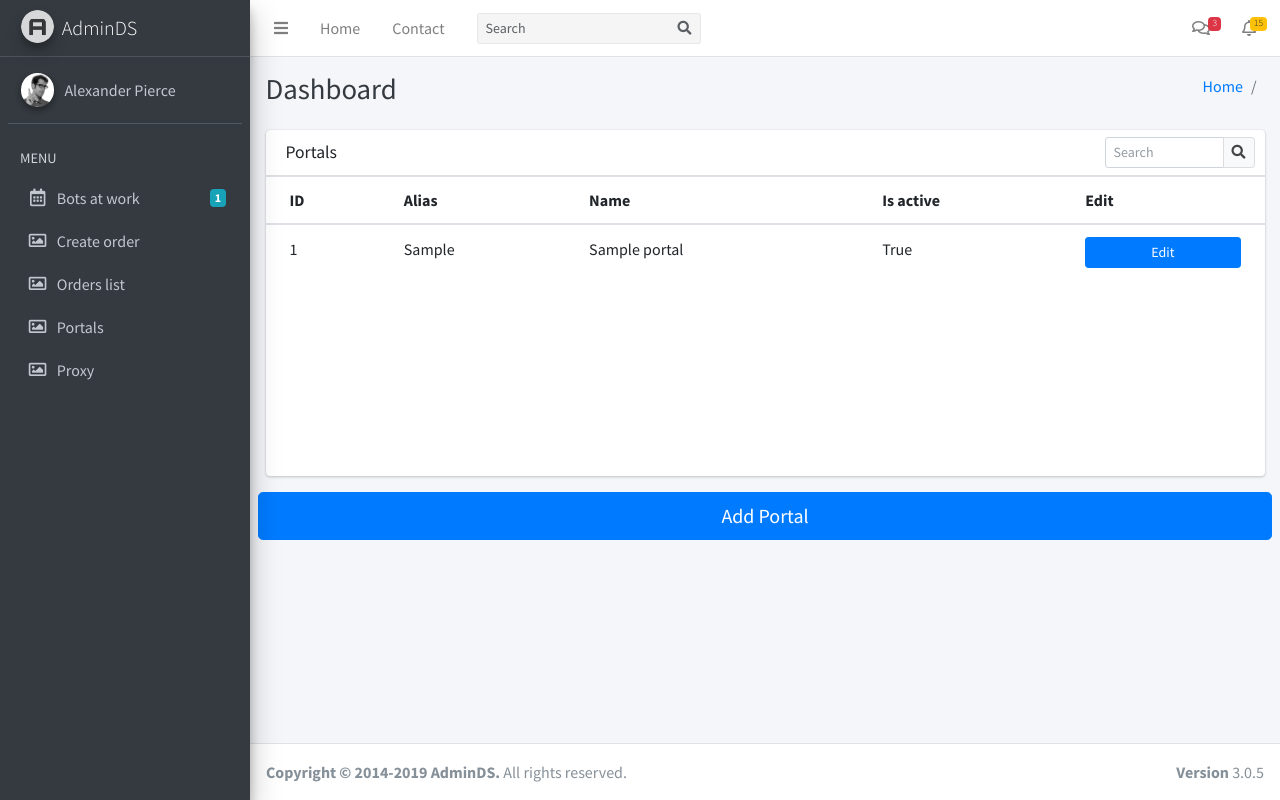
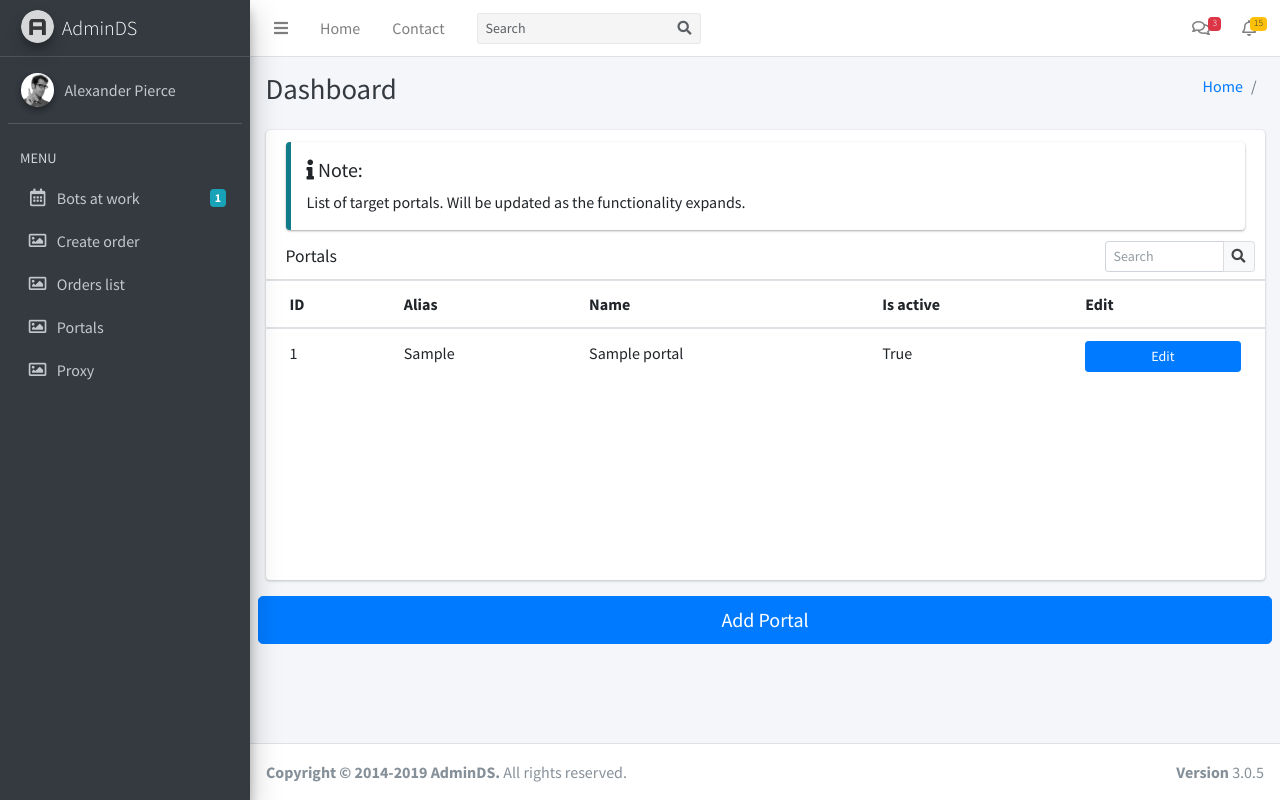
Before and after one commit to AleksandrTan/jbs_system, a Django app: page /mainsystem/portals/view/ in a window 1280 px wide. Run offline with Django 3.2, Linux system fonts and the light colour scheme; a user stored in the database is signed in; tables that the repository leaves empty hold one stand-in row (values such as "Sample post"); some libraries are stand-ins or nearby versions.

Commit message:
Proxy add - 3

```diff
--- a/mainsystem/templates/portals/portals_view.html
+++ b/mainsystem/templates/portals/portals_view.html
@@ -7,8 +7,11 @@
           <div class="col-12">
             <div class="card">
               <div class="card-header">
+                  <div class="callout callout-info">
+                    <h5><i class="fas fa-info"></i> Note:</h5>
+                 List of target portals. Will be updated as the functionality expands.
+                </div>
                 <h3 class="card-title">Portals</h3>
-
                 <div class="card-tools">
                   <div class="input-group input-group-sm" style="width: 150px;">
                     <input type="text" name="table_search" class="form-control float-right" placeholder="Search">
--- a/mainsystem/views/testview/testpage.py
+++ b/mainsystem/views/testview/testpage.py
@@ -29,7 +29,6 @@ class TestFormView(TemplateView):
     template_name = 'test/test_form.html'
 
     def get(self, request, *args, **kwargs):
-        print(request.COOKIES, 3500)
         return super(TestFormView, self).get(self, request, *args, **kwargs)
 
     def render_to_response(self, context, **response_kwargs):
```
